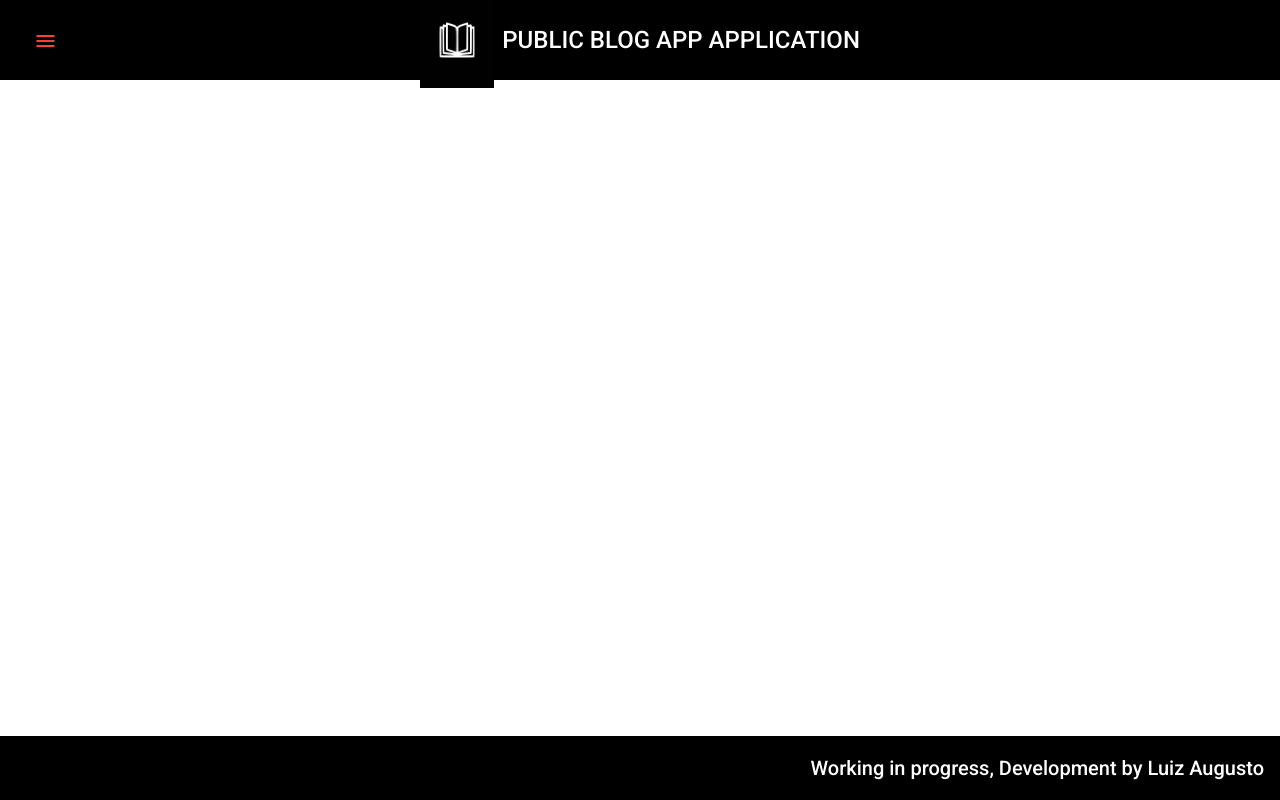
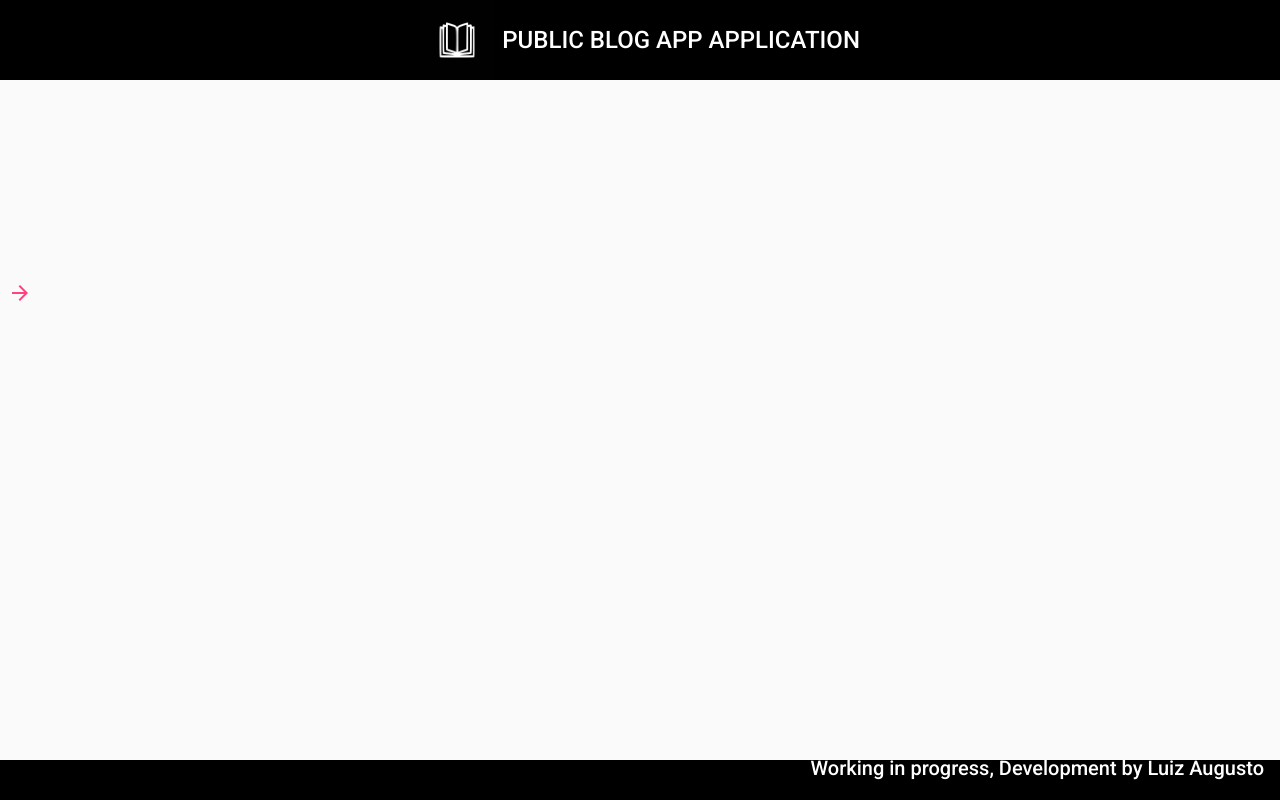
Before and after one commit to Adela1de/public-blog-app-front, an Angular app: page / in a window 1280 px wide. Built offline with nearby package versions, Linux system fonts and the light colour scheme.

Commit message:
nav component

```diff
--- a/src/app/app.component.html
+++ b/src/app/app.component.html
@@ -1,2 +1,3 @@
 <app-header></app-header>
+<app-nav></app-nav>
 <app-footer></app-footer>
--- a/src/app/components/template/header/header.component.css
+++ b/src/app/components/template/header/header.component.css
@@ -28,3 +28,9 @@
 {
     display: flex;
 }
+
+button {
+    position: absolute;
+    height: 5%;
+    left: 5%;
+  }
--- a/src/app/components/template/header/header.component.html
+++ b/src/app/components/template/header/header.component.html
@@ -1,8 +1,5 @@
+<mat-toolbar class="header">
 
-<mat-toolbar class="header">
-    <button class="button" mat-icon-button color="warn" aria-label="Example icon button with a menu icon">
-        <mat-icon>menu</mat-icon>
-    </button>
     <span>
         <img src="assets/img/livrao.jpg" alt="">
     </span>
--- a/src/app/components/template/header/header.component.ts
+++ b/src/app/components/template/header/header.component.ts
@@ -9,7 +9,7 @@
 
   constructor() { }
 
-  ngOnInit(): void {
-  }
+  ngOnInit(): void {}
+
 
 }
--- /dev/null
+++ b/src/app/components/template/nav/nav.component.css
@@ -0,0 +1,18 @@
+.example-container
+{
+  width: 100%;
+  height: 85%;
+}
+
+.example-sidenav
+{
+  background-color: grey;
+  width: 10%;
+  height: 100%;
+}
+
+button
+{
+  position: absolute;
+  bottom: 28rem;
+}
--- /dev/null
+++ b/src/app/components/template/nav/nav.component.html
@@ -0,0 +1,33 @@
+<mat-drawer-container class="example-container" autosize>
+    <mat-drawer #drawer class="example-sidenav" mode="side">
+        <mat-nav-list class="list">
+            <a mat-list-item>
+                <i class="material-icons">play_circle_filled</i> Log in
+            </a>
+            <a mat-list-item>
+                <i class="material-icons">home</i> Home
+            </a>
+            <a mat-list-item>
+                <i class="material-icons">book</i> Create
+            </a>
+            <a mat-list-item>
+                <i class="material-icons">collections_bookmark</i> All articles
+            </a>
+            <a mat-list-item>
+                <i class="material-icons">edit</i> Edit
+            </a>
+            <a mat-list-item>
+                <i class="material-icons">directions_run</i> Followed
+            </a>
+            <a mat-list-item>
+                <i class="material-icons">search</i> Search
+            </a>
+            <a mat-list-item>
+                <i class="material-icons">favorite</i> My Favorites
+            </a>
+        </mat-nav-list>
+    </mat-drawer>
+    <button (click)="drawer.toggle()" (click)="onClick()" mat-icon-button color="accent" aria-label="Example icon button with a menu icon">
+        <mat-icon>{{ button_name }}</mat-icon>
+    </button>
+</mat-drawer-container>
--- /dev/null
+++ b/src/app/components/template/nav/nav.component.ts
@@ -0,0 +1,26 @@
+import { Component, OnInit } from '@angular/core';
+
+@Component({
+  selector: 'app-nav',
+  templateUrl: './nav.component.html',
+  styleUrls: ['./nav.component.css']
+})
+export class NavComponent implements OnInit {
+
+  button_name:string = "arrow_forward"
+  rotate = false;
+
+  constructor() { }
+
+  showDrawer = false;
+
+  ngOnInit(): void {
+  }
+
+  onClick():void
+  {
+    if(!this.rotate) this.button_name = "arrow_back";
+    else this.button_name = "arrow_forward"
+    this.rotate = !this.rotate;
+  }
+}
```
Also changed, not shown: src/app/app.module.ts (+8 -2 lines).
